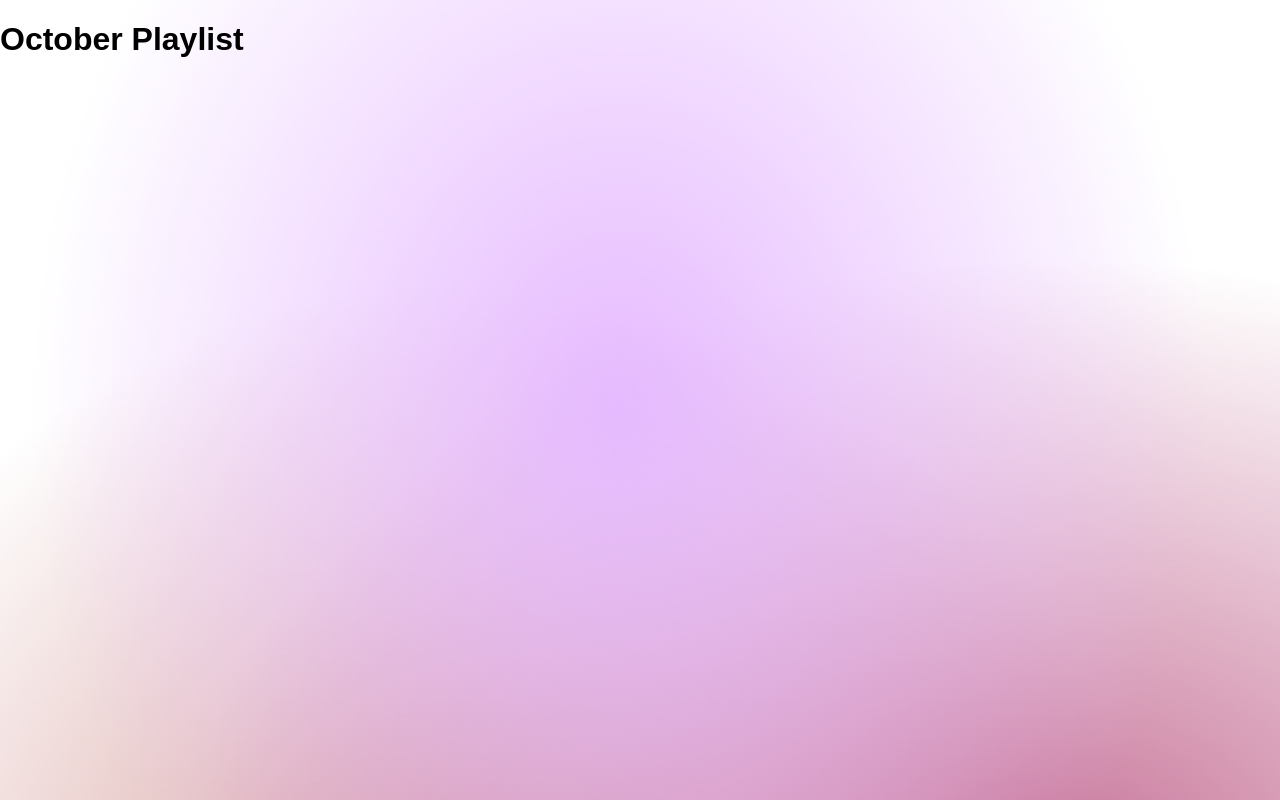
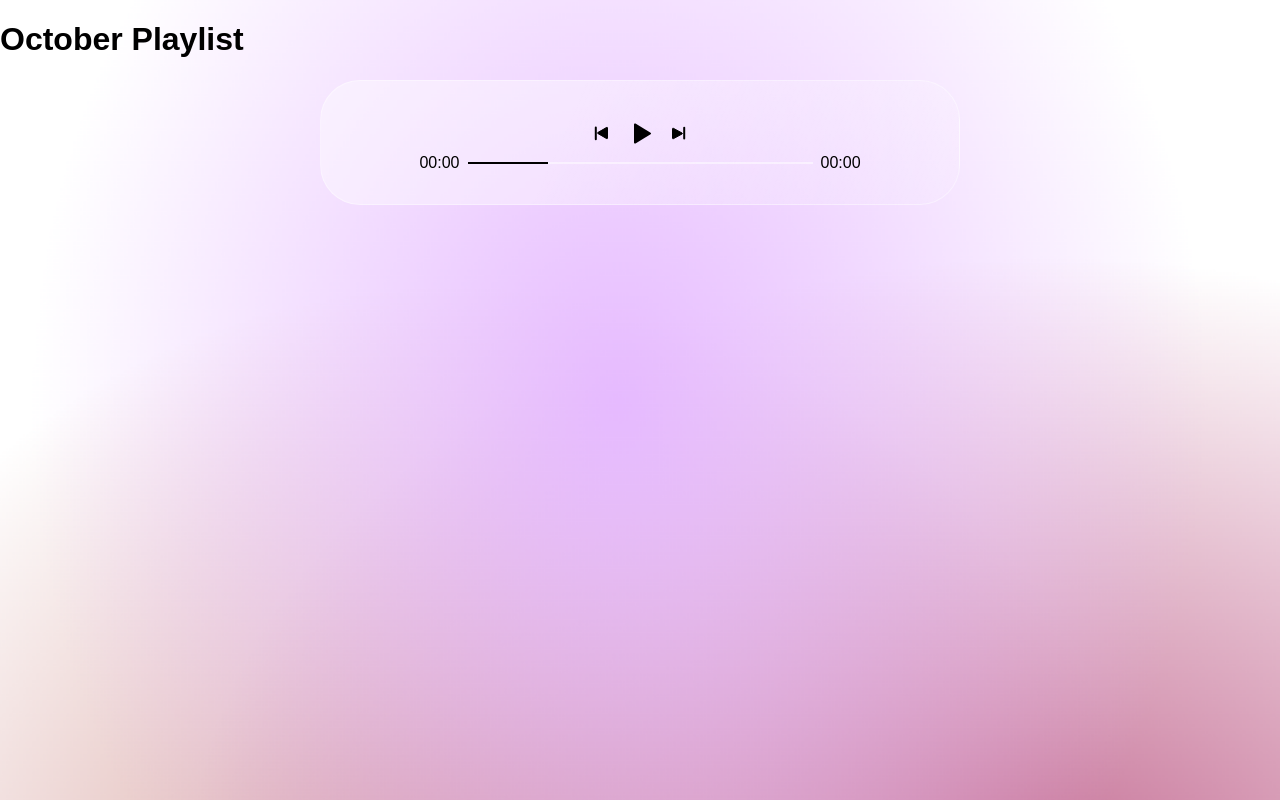
Before and after one commit to emmpup/Comp3170_Project, a React (Vite) app: page / in a window 1280 px wide. Built offline with nearby package versions, Linux system fonts and the light colour scheme; a web font is replaced by a local one.

Commit message:
add music player

```diff
--- a/src/App.jsx
+++ b/src/App.jsx
@@ -1,3 +1,4 @@
+import Player from "./components/Player";
 import "./App.css";
 
 function App() {
@@ -8,7 +9,9 @@ function App() {
                 <h1>October Playlist</h1>
                 <section>{/* Carousel */}</section>
 
-                <section>{/* player */}</section>
+                <section>
+                    <Player />
+                </section>
             </main>
         </div>
     );
--- /dev/null
+++ b/src/components/Player.jsx
@@ -0,0 +1,86 @@
+import { player } from "./player.module.css";
+
+export default function Player() {
+    return (
+        <div className={player}>
+            <div className='buttons'>
+                <svg
+                    className='prev btn'
+                    xmlns='http://www.w3.org/2000/svg'
+                    width='18'
+                    height='16'
+                    viewBox='0 0 18 16'
+                    fill='none'
+                >
+                    <path
+                        d='M3.75 8.43262C3.4169 8.24014 3.4169 7.75987 3.75 7.56738L12.75 2.3711C13.0833 2.17867 13.4999 2.41889 13.5 2.80371L13.5 13.1963C13.4999 13.5811 13.0833 13.8213 12.75 13.6289L3.75 8.43262Z'
+                        fill='black'
+                        stroke='black'
+                    />
+                    <line
+                        x1='1.7998'
+                        y1='14.2'
+                        x2='1.79981'
+                        y2='2.59995'
+                        stroke='black'
+                        stroke-width='2'
+                        stroke-linecap='round'
+                    />
+                </svg>
+                <svg
+                    className='pause-play btn'
+                    xmlns='http://www.w3.org/2000/svg'
+                    width='24'
+                    height='25'
+                    viewBox='0 0 24 25'
+                    fill='none'
+                >
+                    <path
+                        d='M22.5751 11.643C23.2212 12.0316 23.2212 12.9684 22.5751 13.357L7.51538 22.414C6.84888 22.8148 6 22.3348 6 21.557L6 3.443C6 2.66525 6.84887 2.1852 7.51538 2.58604L22.5751 11.643Z'
+                        fill='black'
+                    />
+                </svg>
+                <svg
+                    className='next btn'
+                    xmlns='http://www.w3.org/2000/svg'
+                    width='18'
+                    height='15'
+                    viewBox='0 0 18 15'
+                    fill='none'
+                >
+                    <path
+                        d='M14.1377 7.06055C14.4864 7.24974 14.4864 7.75026 14.1377 7.93945L5.23828 12.7568C4.90513 12.9372 4.5 12.6952 4.5 12.3164L4.5 2.68359C4.5 2.30478 4.90514 2.06284 5.23828 2.24316L14.1377 7.06055Z'
+                        fill='black'
+                        stroke='black'
+                    />
+                    <line
+                        x1='16.2002'
+                        y1='1.75'
+                        x2='16.2002'
+                        y2='12.5'
+                        stroke='black'
+                        stroke-width='2'
+                        stroke-linecap='round'
+                    />
+                </svg>
+            </div>
+            <div className='bar'>
+                <span>00:00</span>
+                <div className='slider'>
+                    <svg
+                        xmlns='http://www.w3.org/2000/svg'
+                        width='345'
+                        height='2'
+                        viewBox='0 0 345 2'
+                        fill='none'
+                    >
+                        <path d='M0 1H345' stroke='white' />
+                    </svg>
+                    <div className='progress'></div>
+                </div>
+
+                <span>00:00</span>
+            </div>
+        </div>
+    );
+}
--- /dev/null
+++ b/src/components/Player.module.css
@@ -0,0 +1,32 @@
+.player {
+    border-radius: 40px;
+    width: 40rem;
+    margin: 0 auto;
+    display: flex;
+    flex-direction: column;
+    align-items: center;
+    justify-content: center;
+    padding: 2em;
+    border: 0.5px solid rgba(255, 255, 255, 0.4);
+    background: linear-gradient(
+        114deg,
+        rgba(255, 255, 255, 0.4) 38.38%,
+        rgba(255, 255, 255, 0.1) 98.95%
+    );
+
+    div {
+        display: flex;
+        align-items: center;
+    }
+
+    div svg {
+        margin: 0.5em;
+    }
+
+    div div div {
+        margin: 0.5em;
+        border: 1px solid;
+        width: 5em;
+        position: absolute;
+    }
+}
--- a/src/index.css
+++ b/src/index.css
@@ -16,7 +16,7 @@ body {
     font-weight: 100;
 
     /* Background */
-    background: url(/public/backgrounds/classic-light.png);
+    background: url(/backgrounds/classic-light.png);
     background-repeat: no-repeat;
     background-attachment: fixed;
     background-size: cover;
@@ -24,6 +24,6 @@ body {
 
 /* Dark Mode (don't need to do now) */
 body .dark {
-    background: url(/public/backgrounds/classic-dark.png);
+    background: url(/backgrounds/classic-dark.png);
     color: #fff;
 }
```
